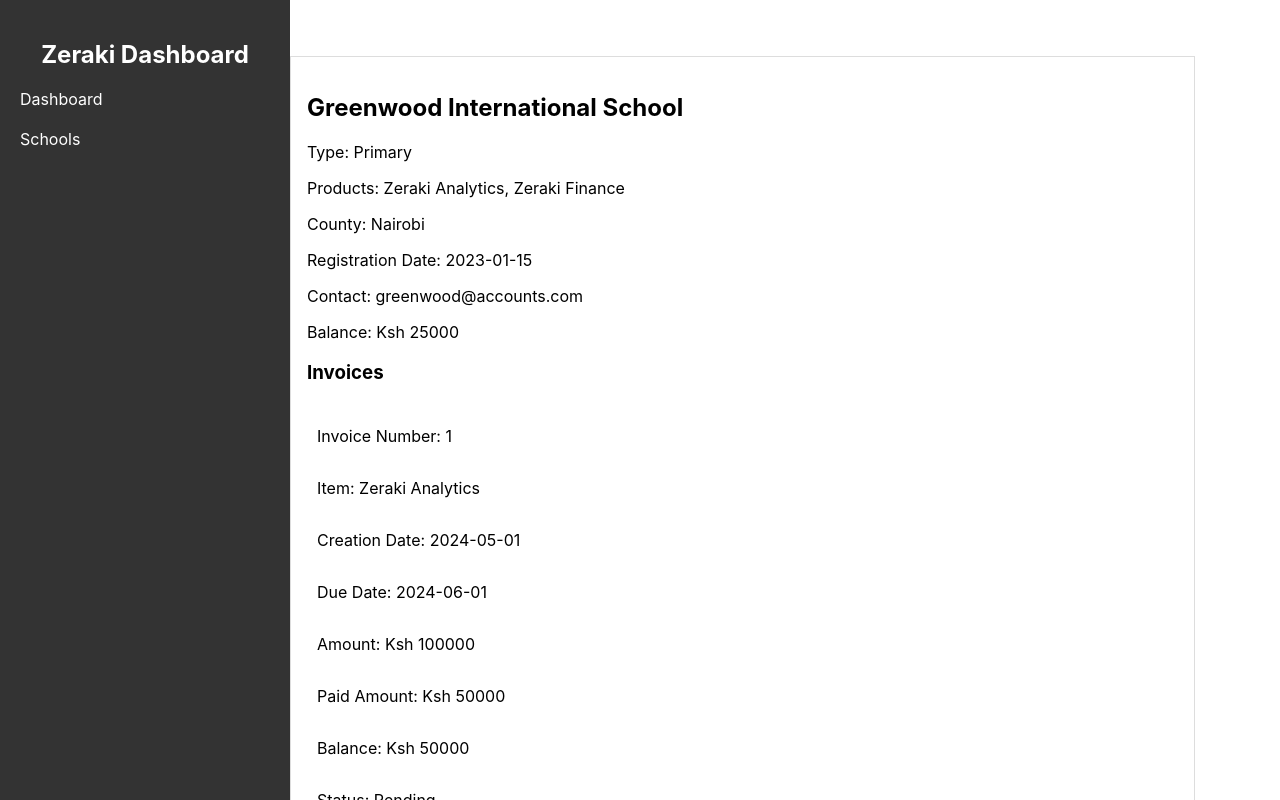
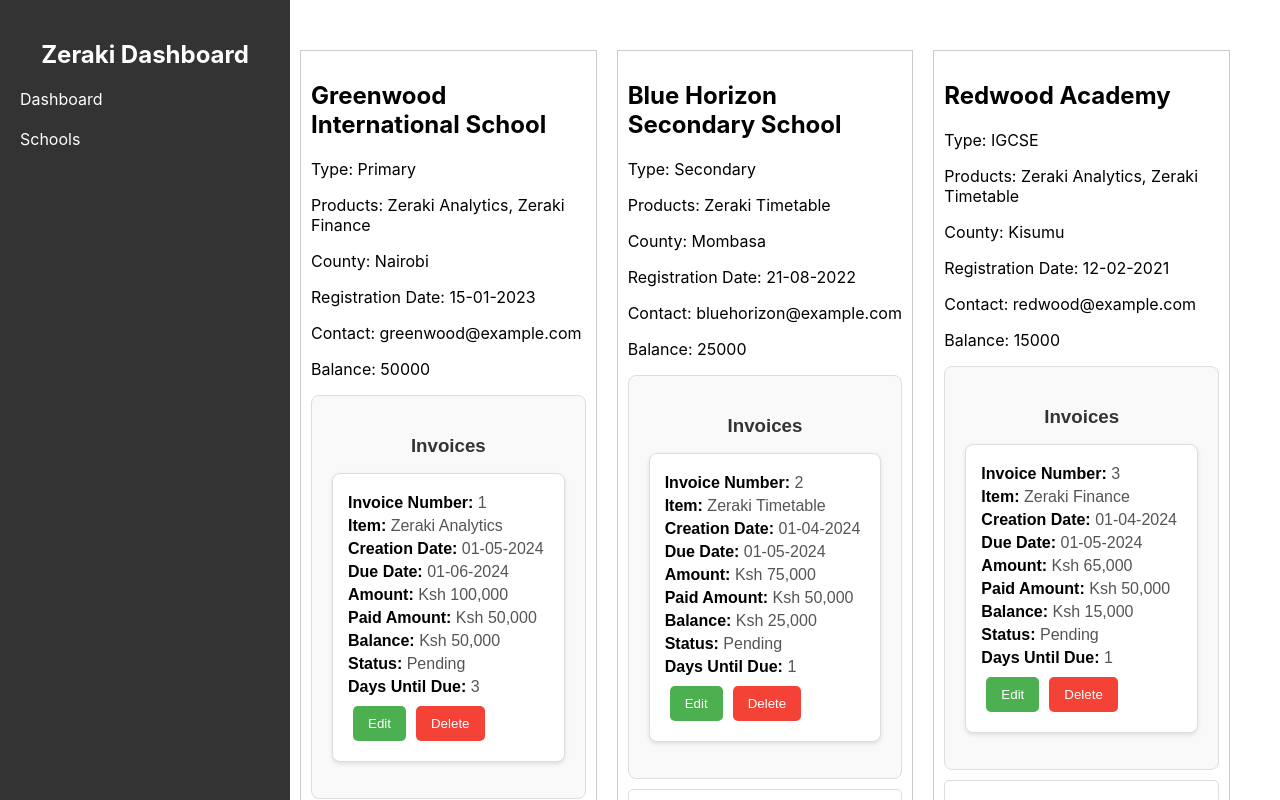
Before and after one commit to kefahwambai/Zeraki, a React (Create React App) app: page /schools in a window 1280 px wide. Shown: the top 800 px of the page. Built offline with nearby package versions, Linux system fonts and the light colour scheme; data requests are answered from the project's data file; the HTML template or start-up script is replaced by a standard one.

Commit message:
added dbjson

```diff
--- /dev/null
+++ b/db.json
@@ -0,0 +1,80 @@
+{
+  "schools": [
+    {
+      "id": 1,
+      "name": "Greenwood International School",
+      "type": "Primary",
+      "products": ["Zeraki Analytics", "Zeraki Finance"],
+      "county": "Nairobi",
+      "registrationDate": "15-01-2023",
+      "contact": "greenwood@example.com",
+      "balance": 50000
+    },
+    {
+      "id": 2,
+      "name": "Blue Horizon Secondary School",
+      "type": "Secondary",
+      "products": ["Zeraki Timetable"],
+      "county": "Mombasa",
+      "registrationDate": "21-08-2022",
+      "contact": "bluehorizon@example.com",
+      "balance": 25000
+    },
+    {
+      "id": 3,
+      "name": "Redwood Academy",
+      "type": "IGCSE",
+      "products": ["Zeraki Analytics", "Zeraki Timetable"],
+      "county": "Kisumu",
+      "registrationDate": "12-02-2021",
+      "contact": "redwood@example.com",
+      "balance": 15000
+    }
+  ],
+  "invoices": [
+    {
+      "id": 1,
+      "schoolId": 1,
+      "number": 1,
+      "item": "Zeraki Analytics",
+      "creationDate": "01-05-2024",
+      "dueDate": "01-06-2024",
+      "amount": "Ksh 100,000",
+      "paidAmount": "Ksh 50,000",
+      "balance": "Ksh 50,000",
+      "status": "Pending",
+      "daysUntilDue": 3
+    },
+    {
+      "id": 2,
+      "schoolId": 2,
+      "number": 2,
+      "item": "Zeraki Timetable",
+      "creationDate": "01-04-2024",
+      "dueDate": "01-05-2024",
+      "amount": "Ksh 75,000",
+      "paidAmount": "Ksh 50,000",
+      "balance": "Ksh 25,000",
+      "status": "Pending",
+      "daysUntilDue": 1
+    },
+    {
+      "id": 3,
+      "schoolId": 3,
+      "number": 3,
+      "item": "Zeraki Finance",
+      "creationDate": "01-04-2024",
+      "dueDate": "01-05-2024",
+      "amount": "Ksh 65,000",
+      "paidAmount": "Ksh 50,000",
+      "balance": "Ksh 15,000",
+      "status": "Pending",
+      "daysUntilDue": 1
+    }
+  ],
+  "collections": [
+    { "id": 1, "schoolId": 1, "invoiceNumber": 1, "collectionNumber": 101, "date": "10-05-2024", "status": "Valid", "amount": "Ksh 50,000" },
+    { "id": 2, "schoolId": 2, "invoiceNumber": 2, "collectionNumber": 102, "date": "15-05-2024", "status": "Valid", "amount": "Ksh 25,000" },
+    { "id": 3, "schoolId": 3, "invoiceNumber": 3, "collectionNumber": 103, "date": "15-05-2024", "status": "Valid", "amount": "Ksh 50,000" }
+  ]
+}
--- a/src/components/Collections/Collections.js
+++ b/src/components/Collections/Collections.js
@@ -1,28 +1,35 @@
-import React from 'react';
+import React, { useEffect, useState } from 'react';
+import axios from 'axios';
 import './collections.css';
 
-const collections = [
-  { schoolId: 1, invoiceNumber: 1, collectionNumber: 101, date: '2024-05-10', status: 'Valid', amount: 'Ksh 50000' },
-  { schoolId: 2, invoiceNumber: 2, collectionNumber: 102, date: '2024-05-15', status: 'Valid', amount: 'Ksh 70000' },
-  { schoolId: 3, invoiceNumber: 3, collectionNumber: 103, date: '2024-05-20', status: 'Bounced', amount: 'Ksh 30000' },
+export default function Collections({ schoolId }) {
+  const [collections, setCollections] = useState([]);
 
-];
+  useEffect(() => {
+    axios.get(`http://localhost:3001/collections?schoolId=${schoolId}`)
+      .then(response => setCollections(response.data))
+      .catch(error => console.error('Error fetching collections:', error));
+  }, [schoolId]);
 
-export default function Collections({ schoolId }) {
-  const filteredCollections = collections.filter(collection => collection.schoolId === schoolId);
+  const handleStatusChange = (collectionId, newStatus) => {
+    axios.patch(`http://localhost:3001/collections/${collectionId}`, { status: newStatus })
+      .then(response => setCollections(collections.map(col => col.id === collectionId ? response.data : col)))
+      .catch(error => console.error('Error updating collection status:', error));
+  };
 
   return (
     <div className="collections">
       <h3>Collections</h3>
       <ul>
-        {filteredCollections.map((collection, index) => (
+        {collections.map((collection, index) => (
           <li key={index}>
             <p>Invoice Number: {collection.invoiceNumber}</p>
             <p>Collection Number: {collection.collectionNumber}</p>
             <p>Date: {collection.date}</p>
             <p>Status: {collection.status}</p>
             <p>Amount: {collection.amount}</p>
-            <button>Mark as Bounced</button>
+            <button onClick={() => handleStatusChange(collection.id, 'Bounced')}>Mark as Bounced</button>
+            <button onClick={() => handleStatusChange(collection.id, 'Valid')}>Mark as Valid</button>
           </li>
         ))}
       </ul>
--- a/src/components/Dashboard/dashboard.js
+++ b/src/components/Dashboard/dashboard.js
@@ -10,9 +10,9 @@
     <div className="dashboard">
       <div className="top-cards">
         <TopCard title="Collections" value="150" />
-        <TopCard title="Sign-ups" value="120" />
-        <TopCard title="Total Revenue" value="Ksh 50,000" />
-        <TopCard title="Bounced Cheques" value="5" />
+        <TopCard title="Sign-ups" value="215" />
+        <TopCard title="Total Revenue" value="Ksh 150,000" />
+        <TopCard title="Bounced Cheques" value="1" />
       </div>
       <div className="charts">
         <div className="pie-charts">
--- a/src/components/Invoices/Invoices.js
+++ b/src/components/Invoices/Invoices.js
@@ -1,54 +1,33 @@
-import React from 'react';
+import React, { useEffect, useState } from 'react';
+import axios from 'axios';
 import './invoices.css';
 
-const invoices = [
-  {
-    schoolId: 1,
-    number: 1,
-    item: 'Zeraki Analytics',
-    creationDate: '2024-05-01',
-    dueDate: '2024-06-01',
-    amount: 'Ksh 100000',
-    paidAmount: 'Ksh 50000',
-    balance: 'Ksh 50000',
-    status: 'Pending',
-    daysUntilDue: 3
-  },
-  {
-    schoolId: 2,
-    number: 2,
-    item: 'Zeraki Timetable',
-    creationDate: '2024-05-05',
-    dueDate: '2024-06-05',
-    amount: 'Ksh 70000',
-    paidAmount: 'Ksh 30000',
-    balance: 'Ksh 40000',
-    status: 'Pending',
-    daysUntilDue: 7
-  }
-];
+export default function Invoices({ schoolId }) {
+  const [invoices, setInvoices] = useState([]);
 
-export default function Invoices({ schoolId }) {
-  const filteredInvoices = invoices.filter(invoice => invoice.schoolId === schoolId);
+  useEffect(() => {
+    axios.get(`http://localhost:3001/invoices?schoolId=${schoolId}`)
+      .then(response => setInvoices(response.data))
+      .catch(error => console.error('Error fetching invoices:', error));
+  }, [schoolId]);
 
   return (
     <div className="invoices">
       <h3>Invoices</h3>
       <ul>
-        {filteredInvoices.map((invoice, index) => (
+        {invoices.map((invoice, index) => (
           <li key={index}>
-            <p>Invoice Number: {invoice.number}</p>
-            <p>Item: {invoice.item}</p>
-            <p>Creation Date: {invoice.creationDate}</p>
-            <p>Due Date: {invoice.dueDate}</p>
-            <p>Amount: {invoice.amount}</p>
-            <p>Paid Amount: {invoice.paidAmount}</p>
-            <p>Balance: {invoice.balance}</p>
-            <p>Status: {invoice.status}</p>
-            <p>Days Until Due: {invoice.daysUntilDue}</p>
-            <button>Edit</button>
-            <br />
-            <button>Delete</button>
+            <p><span>Invoice Number:</span> {invoice.number}</p>
+            <p><span>Item:</span> {invoice.item}</p>
+            <p><span>Creation Date:</span> {invoice.creationDate}</p>
+            <p><span>Due Date:</span> {invoice.dueDate}</p>
+            <p><span>Amount:</span> {invoice.amount}</p>
+            <p><span>Paid Amount:</span> {invoice.paidAmount}</p>
+            <p><span>Balance:</span> {invoice.balance}</p>
+            <p><span>Status:</span> {invoice.status}</p>
+            <p><span>Days Until Due:</span> {invoice.daysUntilDue}</p>
+            <button className="edit">Edit</button>
+            <button className="delete">Delete</button>
           </li>
         ))}
       </ul>
--- a/src/components/Invoices/invoices.css
+++ b/src/components/Invoices/invoices.css
@@ -1,5 +1,16 @@
 .invoices {
-margin-top: 20px;
+font-family: Arial, sans-serif;
+max-width: 800px;
+margin: 0 auto;
+padding: 20px;
+border: 1px solid #ddd;
+border-radius: 8px;
+background-color: #f9f9f9;
+}
+
+.invoices h3 {
+text-align: center;
+color: #333;
 }
 
 .invoices ul {
@@ -8,22 +19,42 @@
 }
 
 .invoices li {
-display: flex;
-flex-direction: column;
-padding: 10px;
-border-bottom: 1px solid #ccc;
-margin-bottom: 10px;
+background: #fff;
+margin: 10px 0;
+padding: 15px;
+border: 1px solid #ddd;
+border-radius: 8px;
+box-shadow: 0 2px 4px rgba(0,0,0,0.1);
+}
+
+.invoices li p {
+margin: 5px 0;
+color: #555;
+}
+
+.invoices li p span {
+font-weight: bold;
+color: #000;
 }
 
 .invoices li button {
-padding: 5px 10px;
-background-color: #007bff;
-color: white;
+padding: 10px 15px;
+margin: 5px;
 border: none;
+border-radius: 5px;
 cursor: pointer;
-margin-right: 5px;
 }
 
 .invoices li button:hover {
-background-color: #0056b3;
+background-color: #ddd;
 }
+
+.invoices li button.edit {
+background-color: #4CAF50;
+color: white;
+}
+
+.invoices li button.delete {
+background-color: #f44336;
+color: white;
+}
--- a/src/components/SchoolDetail/SchoolDetails.js
+++ b/src/components/SchoolDetail/SchoolDetails.js
@@ -1,44 +1,20 @@
-import React from 'react';
+import React, { useEffect, useState } from 'react';
+import axios from 'axios';
 import Invoices from '../Invoices/Invoices';
 import Collections from '../Collections/Collections';
 import './schooldetail.css';
 
-const schools = [
-  {
-    id: 1,
-    name: 'Greenwood International School',
-    type: 'Primary',
-    products: ['Zeraki Analytics', 'Zeraki Finance'],
-    county: 'Nairobi',
-    registrationDate: '2023-01-15',
-    contact: 'greenwood@accounts.com',
-    balance: 'Ksh 25000',
-  },
-  {
-    id: 2,
-    name: 'Blue Horizon Secondary School',
-    type: 'Secondary',
-    products: ['Zeraki Timetable'],
-    county: 'Mombasa',
-    registrationDate: '2022-08-21',
-    contact: 'bluehorizon@accounts.com',
-    balance: 'Ksh 15000',
-  },
-  {
-    id: 3,
-    name: 'Redwood Academy',
-    type: 'IGCSE',
-    products: ['Zeraki Analytics', 'Zeraki Timetable'],
-    county: 'Kisumu',
-    registrationDate: '2024-02-12',
-    contact: 'redwood@accounts.com',
-    balance: 'Ksh 30000',
-  },
-];
+export default function SchoolDetails() {
+  const [schools, setSchools] = useState([]);
 
-export default function SchoolDetails() {
+  useEffect(() => {
+    axios.get('http://localhost:3001/schools')
+      .then(response => setSchools(response.data))
+      .catch(error => console.error('Error fetching schools:', error));
+  }, []);
+
   return (
-    <div>
+    <div className="schools-container">
       {schools.map((school) => (
         <div key={school.id} className="school-details">
           <h2>{school.name}</h2>
--- a/src/components/SchoolDetail/schooldetail.css
+++ b/src/components/SchoolDetail/schooldetail.css
@@ -1,10 +1,23 @@
+.schools-container {
+display: flex;
+flex-wrap: wrap;
+gap: 20px;
+padding: 10px;
+}
+
 .school-details {
-    margin-top: 1rem;
-    border: 1px solid #ddd;
-    padding: 1rem;
-    margin-bottom: 1rem;
+flex: 1 1 calc(33.333% - 20px);
+box-sizing: border-box;
+padding: 10px;
+border: 1px solid #ccc;
 }
 
 .invoices, .collections {
-margin-top: 1rem;
+margin-top: 10px;
 }
+
+@media (max-width: 768px) {
+.school-details {
+    flex: 1 1 100%;
+}
+}
--- a/src/components/UpcomingInvoices/UpcomingInvoices.js
+++ b/src/components/UpcomingInvoices/UpcomingInvoices.js
@@ -1,13 +1,16 @@
-import React from 'react';
+import React, { useEffect, useState } from 'react';
+import axios from 'axios';
 import './upcominginvoices.css';
 
-const invoices = [
-  { school: 'Blue Horizon Secondary School', amount: 'Ksh 10,000', dueDate: '2024-06-01' },
-  { school: 'Redwood Academy', amount: 'Ksh 50,000', dueDate: '2024-06-05' },
+export default function UpcomingInvoices() {
+  const [invoices, setInvoices] = useState([]);
 
-];
+  useEffect(() => {
+    axios.get('http://localhost:3001/invoices?_sort=dueDate&_order=asc')
+      .then(response => setInvoices(response.data))
+      .catch(error => console.error('Error fetching upcoming invoices:', error));
+  }, []);
 
-export default function UpcomingInvoices() {
   return (
     <div className="upcoming-invoices">
       <h3>Upcoming Invoices</h3>
```
Also changed, not shown: package.json (+5 -2 lines), src/components/Collections/collections.css (+13 -11 lines), 1 other file (tests, documents, lock files or other folders).
